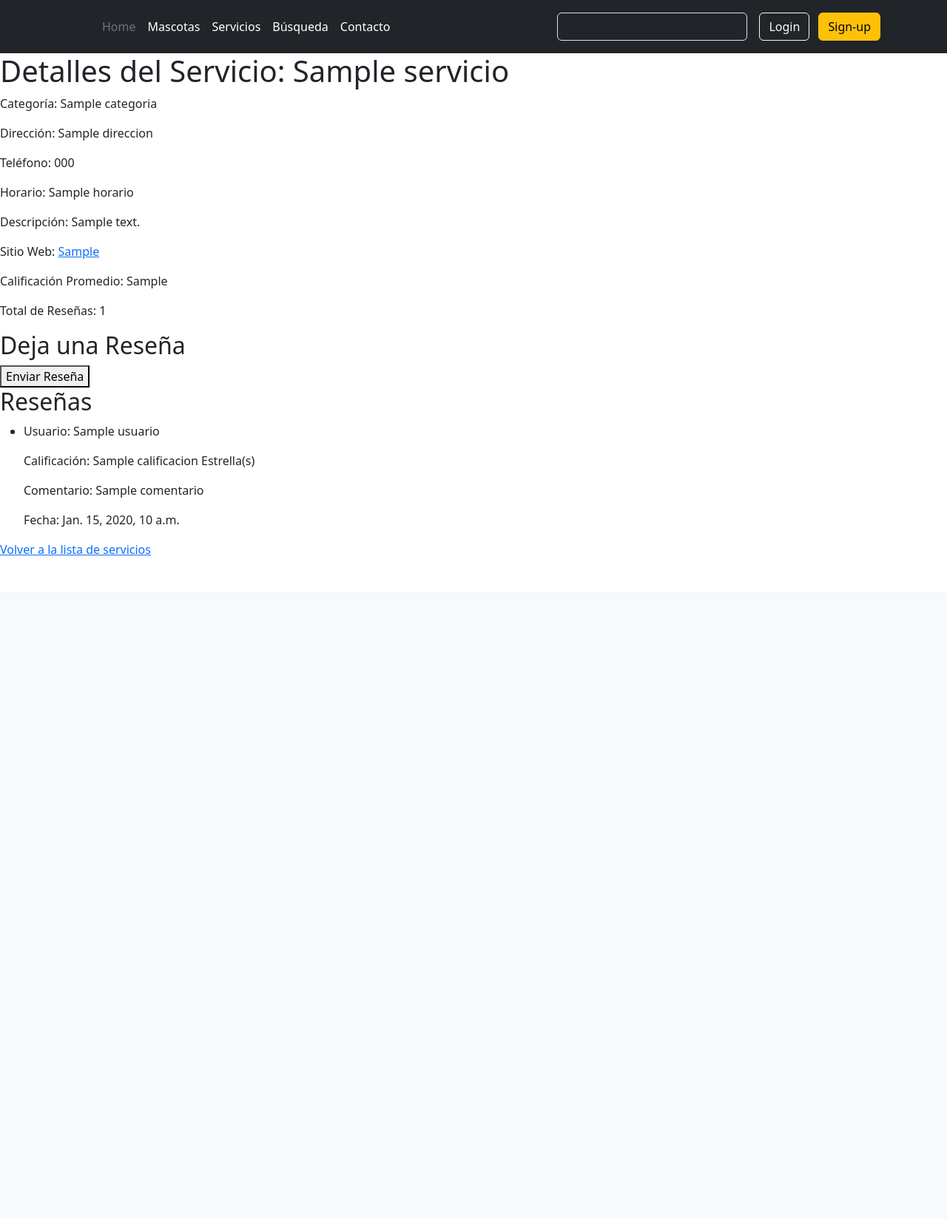
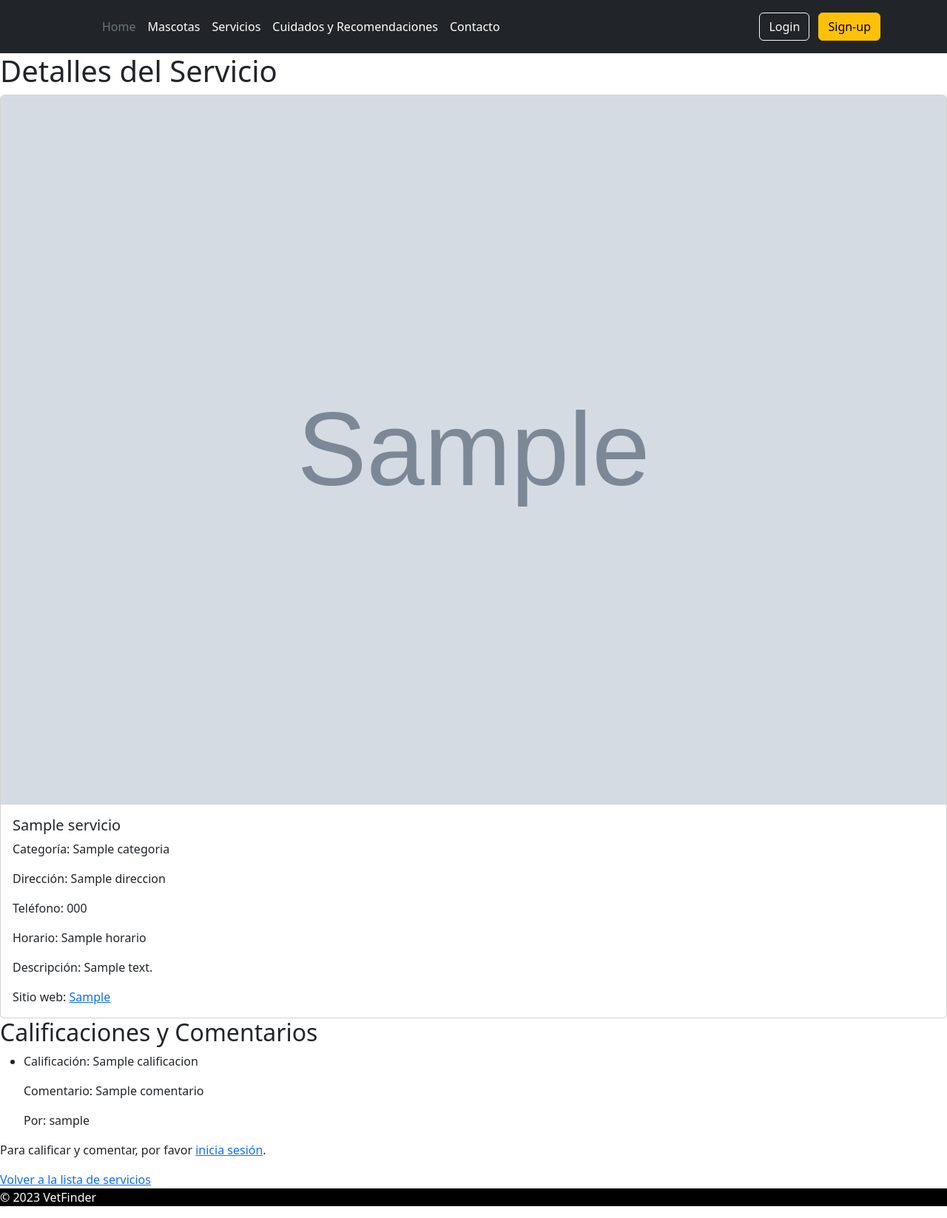
Before and after one commit to Guvtam/vetfinder, a Django app: template servicios/templates/servicios/detalle_servicio.html in a window 1280 px wide. Shown: the whole page at 74% size. Before the commit the page ends 751 px from the top, so only its background shows below. Run offline with Django 4.2, Linux system fonts and the light colour scheme; the template is opened without the code that fills it: most values are stand-ins (such as "Sample title", 1, 10 or a date in 2020); grey boxes marked "Sample" are stand-in pictures; some libraries are stand-ins or nearby versions.

Commit message:
modificacion

```diff
--- a/acceso/models.py
+++ b/acceso/models.py
@@ -24,7 +24,7 @@ class Mascota(models.Model):
     genero_mascota = models.CharField(max_length=20, choices=[('Macho', 'Macho'), ('Hembra', 'Hembra')])
     color = models.CharField(max_length=100, blank=True)
     historial_medico = models.TextField(blank=True)
-    imagen = models.ImageField(upload_to='mascotas/', blank=True)
+    imagen = models.ImageField(upload_to='mascotas_img/', blank=True)
     identificacion = models.CharField(max_length=50, blank=True)
     vacunacion = models.TextField(blank=True)
     comportamiento = models.TextField(blank=True)
--- a/home/templates/home/base.html
+++ b/home/templates/home/base.html
@@ -31,13 +31,11 @@
           <li><a href="{% url 'home' %}" class="nav-link px-2 text-secondary">Home</a></li>
           <li><a href="#" class="nav-link px-2 text-white">Mascotas</a></li>
           <li><a href="{% url 'servicios' %}" class="nav-link px-2 text-white">Servicios</a></li>
-          <li><a href="{% url 'home' %}" class="nav-link px-2 text-white">Búsqueda</a></li>
+          <li><a href="{% url 'home' %}" class="nav-link px-2 text-white">Cuidados y Recomendaciones</a></li>
           <li><a href="{% url 'contacto' %}" class="nav-link px-2 text-white">Contacto</a></li>
         </ul>
 
-        <form class="col-12 col-lg-auto mb-3 mb-lg-0 me-lg-3" role="search">
-          <input type="search" class="form-control form-control-dark text-bg-dark" placeholder="Search..." aria-label="Search">
-        </form>
+
 
 
 
@@ -74,8 +72,8 @@
 
       {% endblock %}
   </main>
-  <footer>
-    <!-- place footer here -->
+  <footer style=" background-color: black;  color: white;">
+    <p>&copy; 2023 VetFinder</p>
   </footer>
   <!-- Bootstrap JavaScript Libraries -->
   <script src="https://cdn.jsdelivr.net/npm/bootstrap@5.3.2/dist/js/bootstrap.bundle.min.js" integrity="sha384-C6RzsynM9kWDrMNeT87bh95OGNyZPhcTNXj1NW7RuBCsyN/o0jlpcV8Qyq46cDfL" crossorigin="anonymous"></script>
--- a/servicios/templates/servicios/detalle_servicio.html
+++ b/servicios/templates/servicios/detalle_servicio.html
@@ -1,42 +1,44 @@
 {% extends 'home/base.html' %}
 
 {% block content %}
-  <h1>Detalles del Servicio: {{ servicio.nombre }}</h1>
+<h1>Detalles del Servicio</h1>
 
-  <p>Categoría: {{ servicio.categoria }}</p>
-  <p>Dirección: {{ servicio.direccion }}</p>
-  <p>Teléfono: {{ servicio.telefono }}</p>
-  <p>Horario: {{ servicio.horario }}</p>
-  <p>Descripción: {{ servicio.descripcion }}</p>
-  <p>Sitio Web: <a href="{{ servicio.sitio_web }}">{{ servicio.sitio_web }}</a></p>
+<div class="card">
+    <img src="{{ servicio.imagen.url }}" class="card-img-top" alt="{{ servicio.nombre }}">
+    <div class="card-body">
+        <h5 class="card-title">{{ servicio.nombre }}</h5>
+        <p class="card-text">Categoría: {{ servicio.categoria }}</p>
+        <p class="card-text">Dirección: {{ servicio.direccion }}</p>
+        <p class="card-text">Teléfono: {{ servicio.telefono }}</p>
+        <p class="card-text">Horario: {{ servicio.horario }}</p>
+        <p class="card-text">Descripción: {{ servicio.descripcion }}</p>
+        <p class="card-text">Sitio web: <a href="{{ servicio.sitio_web }}" target="_blank">{{ servicio.sitio_web }}</a></p>
 
-  <!-- Mostrar calificación promedio -->
-  <p>Calificación Promedio: {{ servicio.calificacion_promedio }}</p>
-  <!-- Mostrar total de reseñas -->
-  <p>Total de Reseñas: {{ servicio.total_resenas }}</p>
+    </div>
+</div>
 
-  <!-- Formulario para agregar una nueva reseña -->
-  <h2>Deja una Reseña</h2>
-  <form method="post">
-    {% csrf_token %}
-    {{ form.as_p }}
-    <button type="submit">Enviar Reseña</button>
-  </form>
+<h2>Calificaciones y Comentarios</h2>
+            <ul>
+                {% for calificacion in calificaciones %}
+                    <li>
+                        <p>Calificación: {{ calificacion.calificacion }}</p>
+                        <p>Comentario: {{ calificacion.comentario }}</p>
+                        <p>Por: {{ calificacion.usuario.username }}</p>
+                    </li>
+                {% endfor %}
+            </ul>
 
-  <!-- Mostrar las reseñas existentes -->
-  <h2>Reseñas</h2>
-  <ul>
-    {% for resena in servicio.resena_set.all %}
-      <li>
-        <p>Usuario: {{ resena.usuario }}</p>
-        <p>Calificación: {{ resena.calificacion }} Estrella(s)</p>
-        <p>Comentario: {{ resena.comentario }}</p>
-        <p>Fecha: {{ resena.fecha_creacion }}</p>
-      </li>
-    {% empty %}
-      <li>No hay reseñas disponibles.</li>
-    {% endfor %}
-  </ul>
+            {% if user.is_authenticated %}
+                <h2>Deja tu Calificación</h2>
+                <form method="post">
+                    {% csrf_token %}
+                    {{ form.as_p }}
+                    <button type="submit" class="btn btn-primary">Enviar Calificación</button>
+                </form>
+            {% else %}
+                <p>Para calificar y comentar, por favor <a href="{% url 'login' %}">inicia sesión</a>.</p>
+            {% endif %}
 
-  <a href="{% url 'listar_servicios' %}">Volver a la lista de servicios</a>
+
+  <a href="{% url 'servicios' %}">Volver a la lista de servicios</a>
 {% endblock %}
--- a/servicios/urls.py
+++ b/servicios/urls.py
@@ -1,7 +1,8 @@
 from django.urls import path
-from servicios.views import ver_servicio,detalle_servicio
+from servicios.views import ver_servicio,detalle_servicio, BuscarServiciosView
 
 urlpatterns=[
     path('servicios/',ver_servicio,name='servicios'),
-    path('servicio/<int:id>/',detalle_servicio,name='detalle_servicio')
+    path('servicio/<int:id>/',detalle_servicio,name='detalle_servicio'),
+    path('buscar-servicio/', BuscarServiciosView.as_view(),name='buscar_servicio'),
 ]
```
Also changed, not shown: servicios/forms.py (+10 -1 lines), servicios/templates/servicios/servicios.html (+10 -1 lines), servicios/views.py (+28 -2 lines), acceso/migrations/0005_alter_mascota_imagen.py (added), db.sqlite3, media/servicios_img/veterinaria.jpg (added), servicios/migrations/0004_alter_servicio_categoria.py (added).
